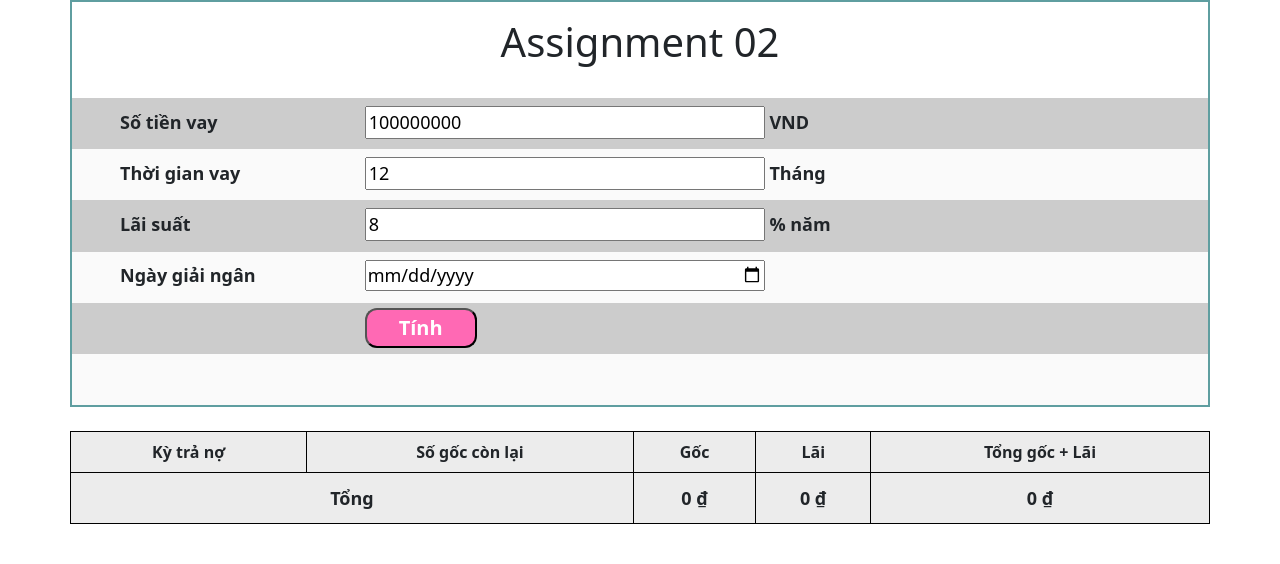
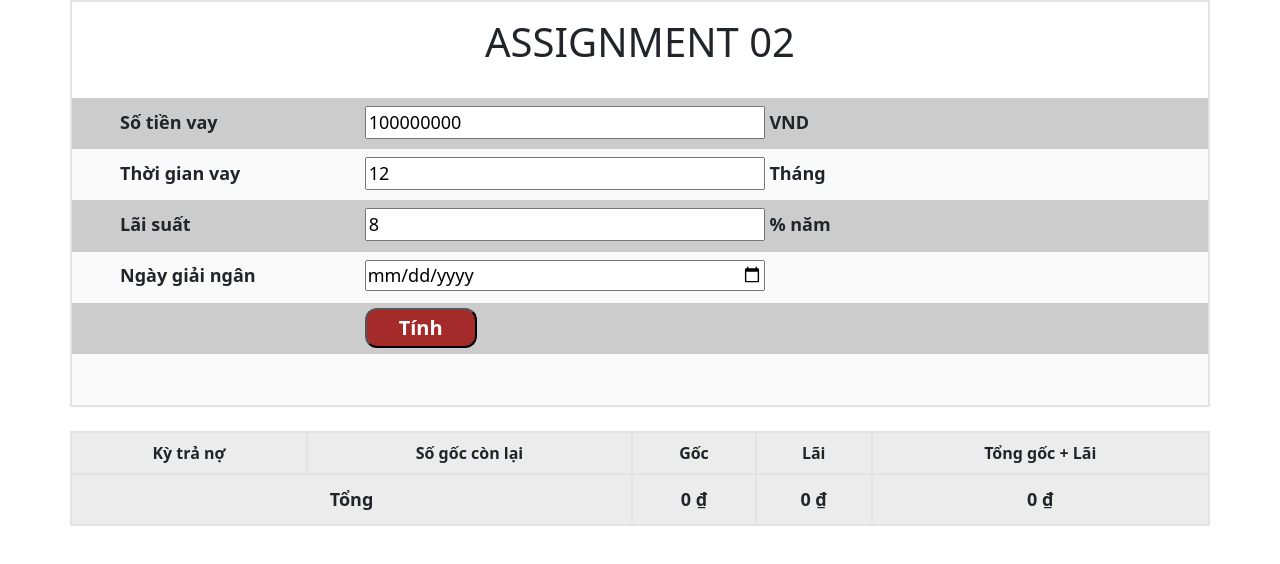
Before and after one commit to etasycandy/JavaScript, a plain HTML site: page Buoi 4/Assignment 02/Index.html in a window 1280 px wide. Drawn offline with nearby package versions, Linux system fonts and the light colour scheme.

Commit message:
Add files via upload

```diff
--- a/Buoi 4/Assignment 02/Index.html
+++ b/Buoi 4/Assignment 02/Index.html
@@ -25,7 +25,7 @@
 <body>
     <div class="container stroke">
 
-        <h1>Assignment 02</h1>
+        <h1>ASSIGNMENT 02</h1>
 
         <div class="whiteSmoke"></div>
         <div class="vay weight grey">
--- a/Buoi 4/Assignment 02/script.js
+++ b/Buoi 4/Assignment 02/script.js
@@ -56,7 +56,7 @@ var tinhToan = function(){
     }
 
     for (let i = 1; i <= time; i++){
-        date = parseInt(date.getMonth()) + 1;
+        // date = parseInt(date.getMonth()) + 1;
         var tienLai = Math.round(moneyConLai * (lai / 100) / 12);
         moneyConLai -= tienTraHangThang;
         if (moneyConLai < 10) {
--- a/Buoi 4/Assignment 02/style.css
+++ b/Buoi 4/Assignment 02/style.css
@@ -5,7 +5,7 @@
 .stroke{
     border-style: solid;
     border-width: 2px;
-    border-color: cadetblue;
+    border-color: #e3e3e3;
 }
 .container h1{
     margin: 0 auto;
@@ -33,14 +33,14 @@
 }
 .container .tinh-toan button{
     padding: 0.2rem 2rem;
-    background-color: hotpink;
+    background-color: brown;
     font-weight: 700;
     color: white;
     font-size: 20px;
     border-radius: 12px;
 }
 .container .tinh-toan button:hover{
-    background-color: indigo;
+    background-color: #ec171d;
 }
 
 .whiteSmoke{
@@ -60,10 +60,10 @@
     text-align: center;
 }
 .container table tr th{
-    border: solid black 1px;
+    border: solid #e3e3e3 2px;
 }
 .container table tr td{
-    border: solid black 1px;
+    border: solid #e3e3e3 2px;
 }
 .container table tr th{
     padding: 0.5rem;
```
